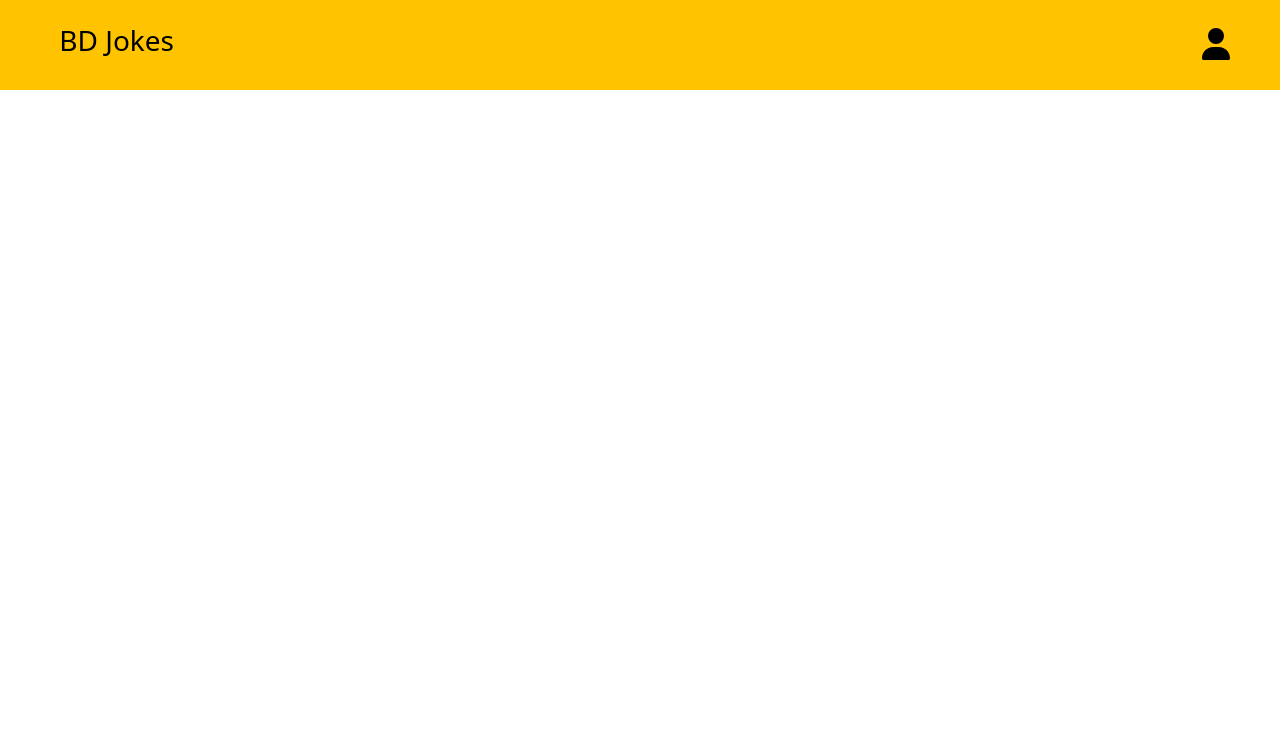
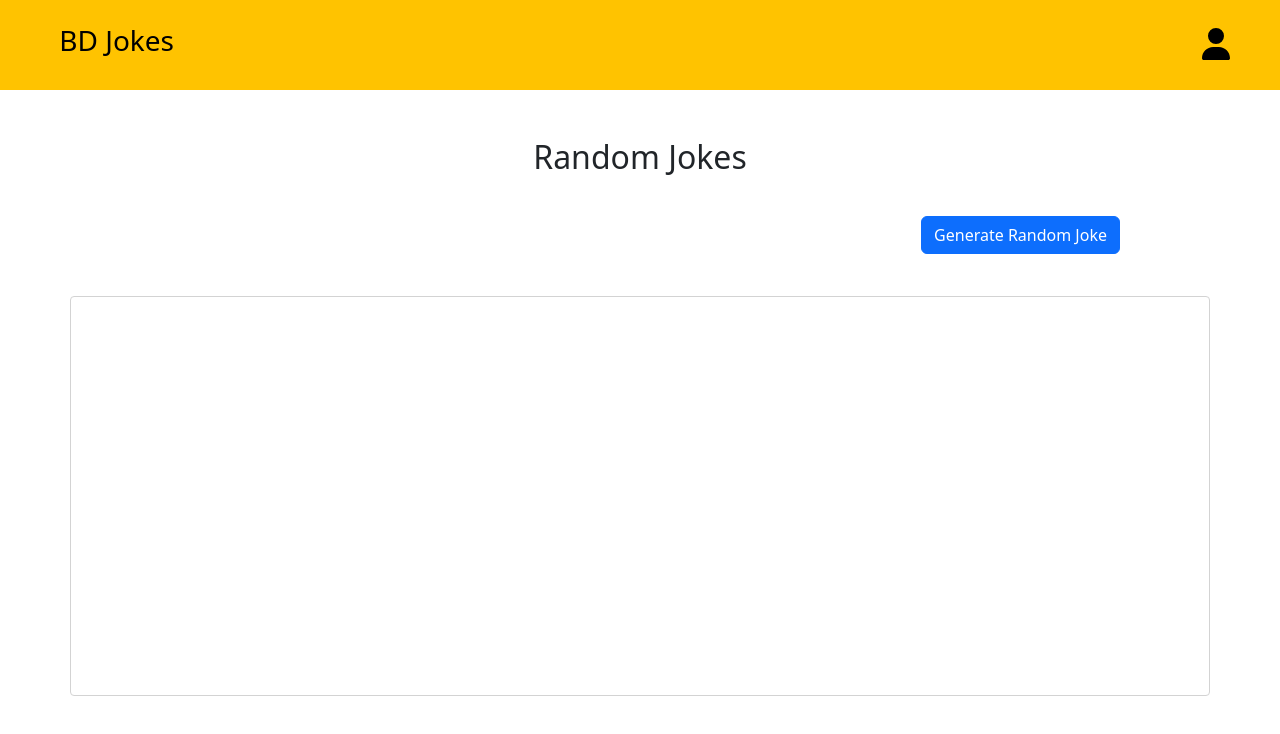
Before and after one commit to mrdhurva/Joke-Website, a React (Create React App) app: page /randomjoke in a window 1280 px wide. Before the commit this address had no page. Shown: the top 734 px of the page. Built offline with nearby package versions, Linux system fonts and the light colour scheme.

Commit message:
random joke api fetching completed along with css, created a custom hook for api calling, pagenotfound component created

```diff
--- a/src/App.js
+++ b/src/App.js
@@ -4,6 +4,8 @@ import './App.css';
 import  { HomePage } from './components/HomePage';
 import { LoginForm } from './components/LoginAndSingup';
 import Navigation from './components/Navigation';
+import { DadJoke, HindiJoke, HumorJoke, MemeGenerator, NinjaJoke, ProgrammingJoke, ProgrammingMemeGenerator, RandomJoke } from './components/Jokes';
+import PageNotFound from './components/PageNotFound';
 
 function App() {
   return (
@@ -13,6 +15,15 @@ function App() {
         <Routes>
           <Route path='/' element={<HomePage/>} />
           <Route path='/login' element={<LoginForm/>} />
+          <Route path='/randomjoke' element={<RandomJoke/>} />
+          <Route path='/dadjoke' element={<DadJoke/>} />
+          <Route path='/programmingjoke' element={<ProgrammingJoke/>} />
+          <Route path='/humorjoke' element={<HumorJoke/>} />
+          <Route path='/ninjajoke' element={<NinjaJoke/>} />
+          <Route path='/hindijoke' element={<HindiJoke/>} />
+          <Route path='/memegenerator' element={<MemeGenerator/>} />
+          <Route path='/programmingmemegenerator' element={<ProgrammingMemeGenerator/>} />
+          <Route path='*' element={<PageNotFound/>} />
         </Routes>
       </BrowserRouter>
     </>
--- /dev/null
+++ b/src/componentcss/randomJoke.css
@@ -0,0 +1,28 @@
+.randomJoke .mainBody{
+    /* border: 2px solid black; */
+    padding: 2rem;
+}
+
+.randomJoke .mainBody .inputBar{
+    position: absolute;
+    right: 10rem;
+}
+
+.randomJoke .mainBody .container{
+    margin-top: 5rem;
+    display: flex;
+    justify-content: center;
+    border: 1px solid lightgray;
+    height: 25rem;
+    border-radius: 0.25rem;
+    padding: 2rem 0rem;
+}
+
+.randomJoke .mainBody .container .card{
+    width: 30rem;
+    height: fit-content;
+}
+
+.randomJoke .mainBody .container .card .card-body .card-title{
+    font-weight: bold;
+}
--- /dev/null
+++ b/src/components/CustomHook.js
@@ -0,0 +1,37 @@
+import React, { useState } from 'react'
+
+
+function CustomHook({apiCall}) {
+    const [apiData,setAPiData]=useState(null);
+
+    const handleApiData=async()=>{
+       try {
+        const apiUrl=await fetch(apiCall);
+        const apiResponse=await apiUrl.json();
+        setAPiData(apiResponse)
+       } catch (error) {
+        throw error;
+       }
+    }
+
+  return (
+    <div className='mainBody' >
+      <div className='inputBar' >
+        <button type='submit' className='btn btn-primary' onClick={handleApiData} >Generate Random Joke</button>
+      </div>
+      <div className='container' >
+        {apiData!=null ?
+        <div className='card' >
+            <div className='card-body' >
+                <p className='card-title' >{apiData.setup}</p>
+                <p className='card-subtitle' >{apiData.punchline}</p>
+            </div>
+        </div>
+
+        : null}
+      </div>
+    </div>
+  )
+}
+
+export default CustomHook
--- a/src/components/HomePage.js
+++ b/src/components/HomePage.js
@@ -84,7 +84,7 @@ function HomePage() {
           <Col className='col-4' >
             <div className='card' >
               <div className='card-body' >
-                <Link to='programmemegenerator' >
+                <Link to='programmingmemegenerator' >
                   <Jokes title='Programming Meme Generator' />
                 </Link>
               </div>
--- /dev/null
+++ b/src/components/Jokes.js
@@ -0,0 +1,75 @@
+import React from 'react';
+import CustomHook from './CustomHook';
+import randomJoke from '../componentcss/randomJoke.css'
+
+function RandomJoke(){
+    const apiUrl=`https://official-joke-api.appspot.com/jokes/random/`
+return(
+    <div className='container-fluid randomJoke ' >
+        <TitleName title='Random Jokes' />
+        <CustomHook apiCall={apiUrl} />
+    </div>
+)
+}
+
+function DadJoke(){
+    return(
+        <div className='container-fluid' >
+            <TitleName title='Dad Jokes' />
+        </div>
+    )
+}
+
+function ProgrammingJoke(){
+    return(
+        <div className='container-fluid' >
+            <TitleName title='Programming Jokes' />
+        </div>
+    )
+}
+
+function HumorJoke(){
+    return(
+        <div className='container-fluid' >
+            <TitleName title='Humor Jokes' />
+        </div>
+    )
+}
+
+function NinjaJoke(){
+    return(
+        <div className='container-fluid' >
+            <TitleName title='Ninja Jokes' />
+        </div>
+    )
+}
+
+function HindiJoke(){
+    return(
+        <div className='container-fluid' >
+            <TitleName title='Hindi Jokes' />
+        </div>
+    )
+}
+
+function MemeGenerator(){
+    return(
+        <div className='container-fluid' >
+            <TitleName title='Meme Generator' />
+        </div>
+    )
+}
+
+function ProgrammingMemeGenerator(){
+    return(
+        <div className='container-fluid' >
+            <TitleName title='Programming Meme Generator' />
+        </div>
+    )
+}
+
+function TitleName({title}){
+    return<h2 className='text-center mt-5' >{title}</h2>
+}
+
+export { RandomJoke, DadJoke, ProgrammingJoke, HumorJoke, NinjaJoke, HindiJoke, MemeGenerator, ProgrammingMemeGenerator  }
--- /dev/null
+++ b/src/components/PageNotFound.js
@@ -0,0 +1,11 @@
+import React from 'react'
+
+function PageNotFound() {
+  return (
+    <div>
+      <h1>Page Not Found</h1>
+    </div>
+  )
+}
+
+export default PageNotFound
```
Also changed, not shown: 1 other file (tests, documents, lock files or other folders).
